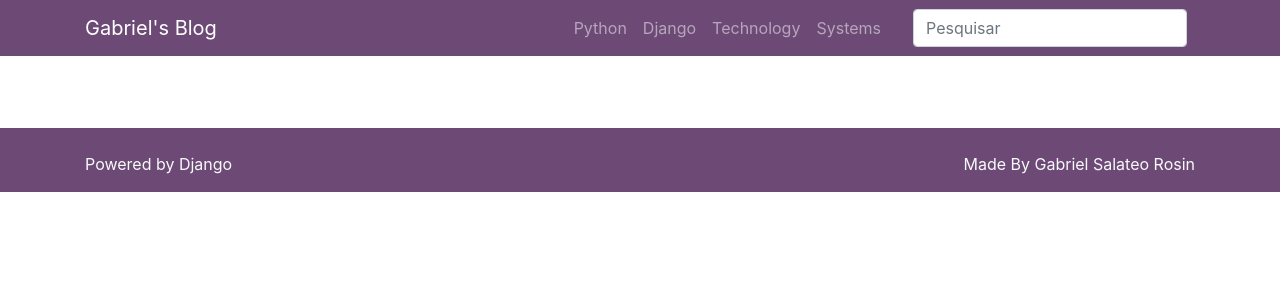
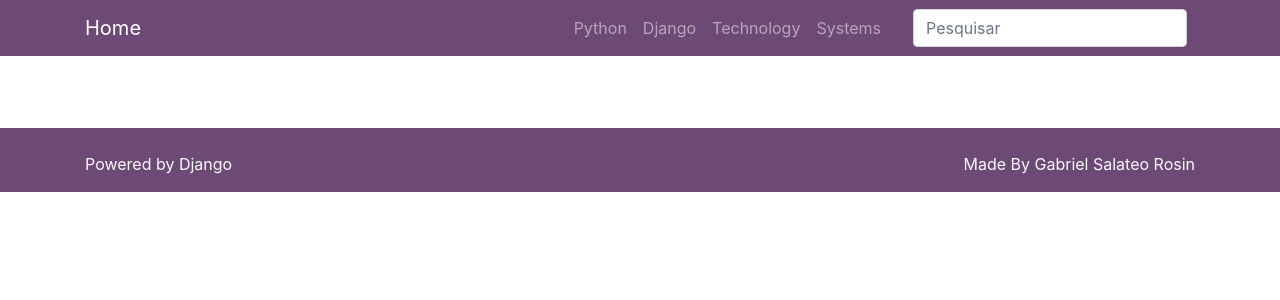
Before and after one commit to gabao55/Blog, a Django app: page / in a window 1280 px wide. Shown: the top 300 px of the page. Run offline with Django 3.2, Linux system fonts and the light colour scheme; data that the repository does not hold is empty; some libraries are stand-ins or nearby versions.

Commit message:
Adjusting the nav bar

```diff
--- a/blog/templates/partial/_nav.html
+++ b/blog/templates/partial/_nav.html
@@ -1,7 +1,7 @@
 <!--_nav.html-->
 <nav class="navbar navbar-expand-lg navbar-dark bg-primary static-top">
     <div class="container">
-        <a class="navbar-brand" href="{% url 'index' %}">Gabriel's Blog</a>
+        <a class="navbar-brand" href="{% url 'index' %}">Home</a>
         <button class="navbar-toggler" type="button" data-toggle="collapse" data-target="#navbarResponsive" aria-controls="navbarResponsive" aria-expanded="false" aria-label="Toggle navigation">
             <span class="navbar-toggler-icon"></span>
         </button>
```
